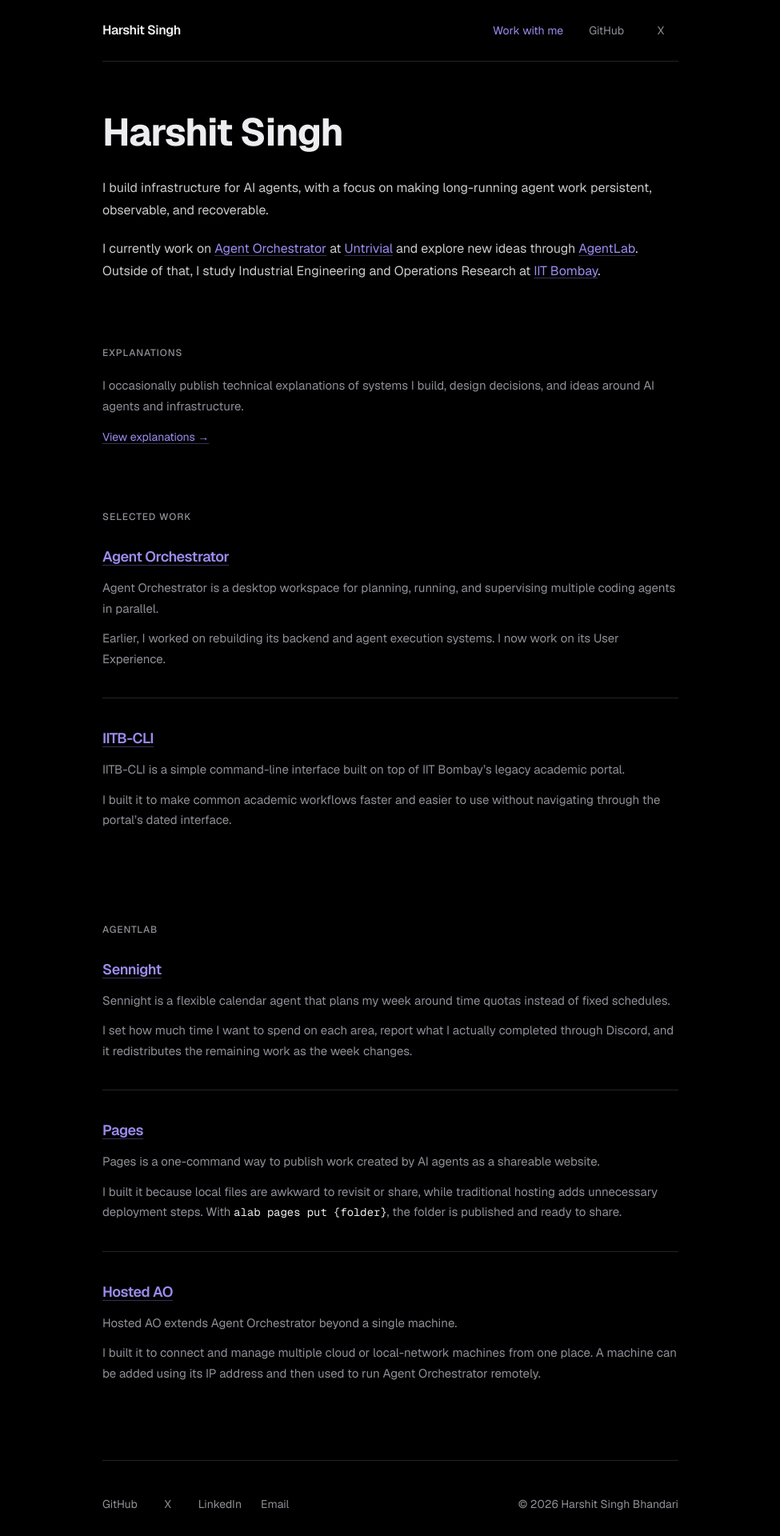
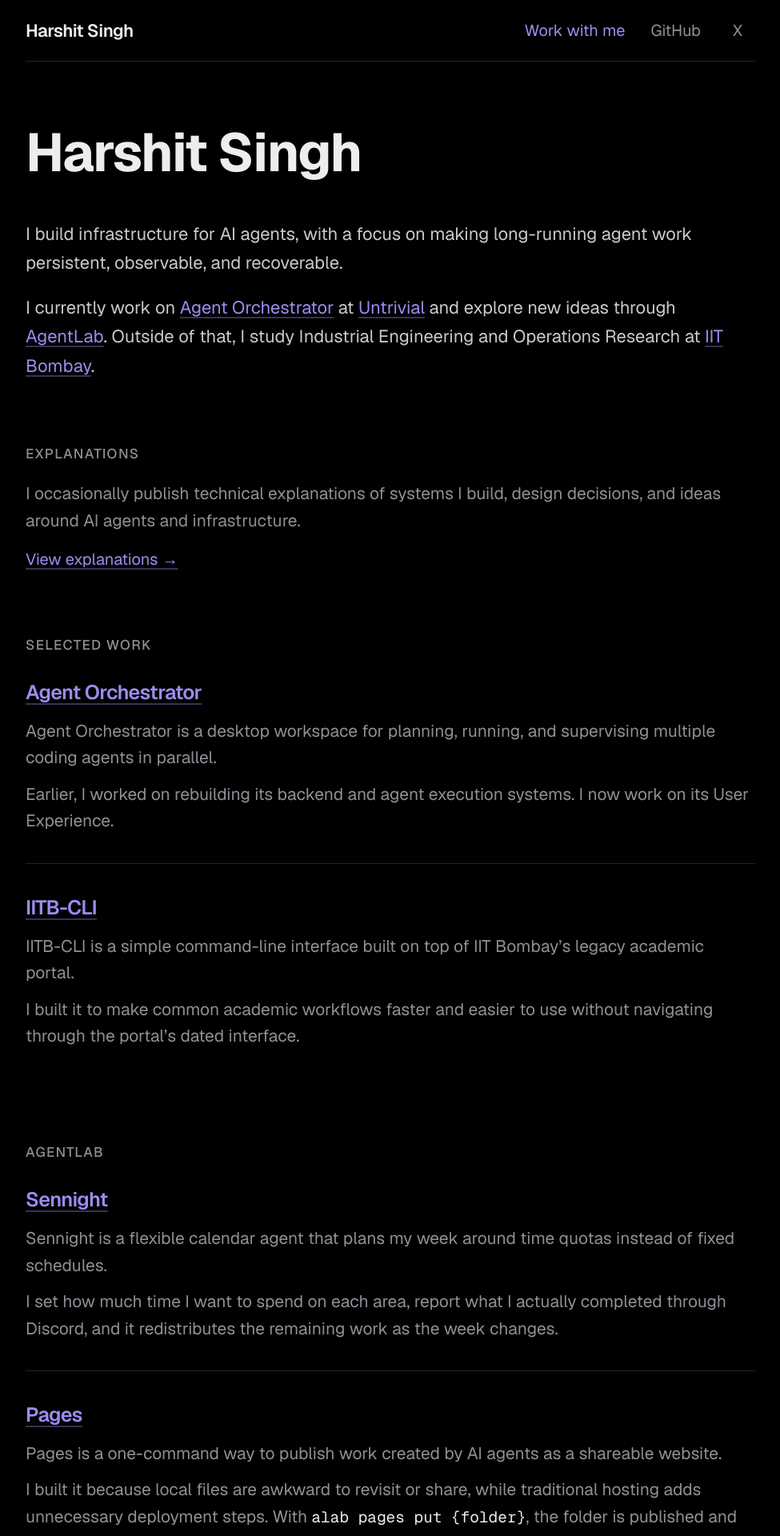
Before and after one commit to harshitsinghbhandari/portfolio, a Next.js app: page / in a window 1280 px wide. Shown: the top 1920 px of the page at 80% size, without its empty margins (152-1127 px from the left). Built offline with nearby package versions, Linux system fonts and the light colour scheme.

Commit message:
Update site typography and engagement details

```diff
--- a/app/explanations/page.tsx
+++ b/app/explanations/page.tsx
@@ -15,11 +15,11 @@
   return (
     <div className="container-page pb-24 pt-12 md:pt-16">
       <section>
-        <h1 className="text-4xl font-bold tracking-tight text-text md:text-5xl">
+        <h1 className="text-[50px] font-bold tracking-tight text-text md:text-[67px]">
           Explanations
         </h1>
         <article className="mt-10" aria-labelledby="video-spawning">
-          <h2 id="video-spawning" className="text-xl font-semibold tracking-tight text-text sm:text-2xl">
+          <h2 id="video-spawning" className="text-[28px] font-semibold tracking-tight text-text sm:text-[34px]">
             <a
               href="https://www.youtube.com/watch?v=09TkoeR6qJQ"
               target="_blank"
@@ -41,7 +41,7 @@
           </div>
         </article>
         <article className="mt-16 md:mt-20" aria-labelledby="video-overview">
-          <h2 id="video-overview" className="text-xl font-semibold tracking-tight text-text sm:text-2xl">
+          <h2 id="video-overview" className="text-[28px] font-semibold tracking-tight text-text sm:text-[34px]">
             <a
               href="https://www.youtube.com/watch?v=kyIOfoNaPQ0"
               target="_blank"
@@ -61,7 +61,7 @@
               allowFullScreen
             />
           </div>
-          <div className="mt-6 space-y-5 text-[15px] leading-[1.7] text-muted">
+          <div className="mt-6 space-y-5 text-[21px] leading-[1.6] text-muted">
             <p>
               I worked on Agent Orchestrator’s backend, and in this video I explain how the system works internally.
             </p>
--- a/app/globals.css
+++ b/app/globals.css
@@ -37,11 +37,11 @@
 
 @layer components {
   .container-page {
-    @apply mx-auto w-full max-w-page px-5 sm:px-6;
+    @apply mx-auto w-full px-5 sm:px-6 md:w-3/4;
   }
 
   .label {
-    @apply font-sans text-xs font-medium uppercase tracking-[0.08em] text-muted;
+    @apply font-sans text-[17px] font-medium uppercase tracking-[0.08em] text-muted;
   }
 
   .hairline {
--- a/app/page.tsx
+++ b/app/page.tsx
@@ -32,10 +32,10 @@
         dangerouslySetInnerHTML={{ __html: JSON.stringify(homeLd) }}
       />
       <section>
-        <h1 className="text-4xl font-bold tracking-tight text-text md:text-5xl">
+        <h1 className="text-[50px] font-bold tracking-tight text-text md:text-[67px]">
           Harshit Singh
         </h1>
-        <div className="mt-8 space-y-5 text-[16px] leading-[1.75] text-text/85">
+        <div className="mt-8 space-y-5 text-[22px] leading-[1.65] text-text/85">
           <p>
             I build infrastructure for AI agents, with a focus on making long-running agent
             work persistent, observable, and recoverable.
@@ -86,11 +86,11 @@
         <h2 id="explanations-heading" className="label">
           Explanations
         </h2>
-        <p className="mt-5 text-[15px] leading-[1.7] text-muted">
+        <p className="mt-5 text-[21px] leading-[1.6] text-muted">
           I occasionally publish technical explanations of systems I build, design
           decisions, and ideas around AI agents and infrastructure.
         </p>
-        <a href="/explanations" className={`${externalLinkClass} mt-4 inline-block text-sm`}>
+        <a href="/explanations" className={`${externalLinkClass} mt-4 inline-block text-[20px]`}>
           View explanations →
         </a>
       </section>
@@ -101,7 +101,7 @@
         </h2>
         <div className="mt-7 divide-y divide-border">
           <article className="pb-9">
-            <h3 className="text-lg font-semibold tracking-tight text-text">
+            <h3 className="text-[25px] font-semibold tracking-tight text-text">
               <a
                 href="https://github.com/Untrivial-ai/agent-orchestrator"
                 target="_blank"
@@ -111,7 +111,7 @@
                 Agent Orchestrator
               </a>
             </h3>
-            <div className="mt-3 space-y-3 text-[15px] leading-[1.7] text-muted">
+            <div className="mt-3 space-y-3 text-[21px] leading-[1.6] text-muted">
               <p>
                 Agent Orchestrator is a desktop workspace for planning, running, and
                 supervising multiple coding agents in parallel.
@@ -124,7 +124,7 @@
           </article>
 
           <article className="py-9">
-            <h3 className="text-lg font-semibold tracking-tight text-text">
+            <h3 className="text-[25px] font-semibold tracking-tight text-text">
               <a
                 href="https://github.com/harshitsinghbhandari/iitb"
                 target="_blank"
@@ -134,7 +134,7 @@
                 IITB-CLI
               </a>
             </h3>
-            <div className="mt-3 space-y-3 text-[15px] leading-[1.7] text-muted">
+            <div className="mt-3 space-y-3 text-[21px] leading-[1.6] text-muted">
               <p>
                 IITB-CLI is a simple command-line interface built on top of IIT Bombay’s
                 legacy academic portal.
@@ -154,7 +154,7 @@
         </h2>
         <div className="mt-7 divide-y divide-border">
           <article className="pb-9">
-            <h3 className="text-lg font-semibold tracking-tight text-text">
+            <h3 className="text-[25px] font-semibold tracking-tight text-text">
               <a
                 href="https://sennight.agentlab.in"
                 target="_blank"
@@ -164,7 +164,7 @@
                 Sennight
               </a>
             </h3>
-            <div className="mt-3 space-y-3 text-[15px] leading-[1.7] text-muted">
+            <div className="mt-3 space-y-3 text-[21px] leading-[1.6] text-muted">
               <p>
                 Sennight is a flexible calendar agent that plans my week around time quotas
                 instead of fixed schedules.
@@ -178,7 +178,7 @@
           </article>
 
           <article className="py-9">
-            <h3 className="text-lg font-semibold tracking-tight text-text">
+            <h3 className="text-[25px] font-semibold tracking-tight text-text">
               <a
                 href="https://github.com/agentlab-in/pages"
                 target="_blank"
@@ -188,7 +188,7 @@
                 Pages
               </a>
             </h3>
-            <div className="mt-3 space-y-3 text-[15px] leading-[1.7] text-muted">
+            <div className="mt-3 space-y-3 text-[21px] leading-[1.6] text-muted">
               <p>
                 Pages is a one-command way to publish work created by AI agents as a
                 shareable website.
@@ -205,7 +205,7 @@
           </article>
 
           <article className="pt-9">
-            <h3 className="text-lg font-semibold tracking-tight text-text">
+            <h3 className="text-[25px] font-semibold tracking-tight text-text">
               <a
                 href="https://github.com/agentlab-in/hosted-ao"
                 target="_blank"
@@ -215,7 +215,7 @@
                 Hosted AO
               </a>
             </h3>
-            <div className="mt-3 space-y-3 text-[15px] leading-[1.7] text-muted">
+            <div className="mt-3 space-y-3 text-[21px] leading-[1.6] text-muted">
               <p>Hosted AO extends Agent Orchestrator beyond a single machine.</p>
               <p>
                 I built it to connect and manage multiple cloud or local-network machines
--- a/components/Footer.tsx
+++ b/components/Footer.tsx
@@ -11,7 +11,7 @@
     <div className="container-page">
       <div className="hairline" />
       <footer className="flex flex-col gap-3 py-8 sm:flex-row sm:items-center sm:justify-between">
-        <div className="-ml-2 flex flex-wrap gap-x-2 gap-y-2 text-sm text-muted">
+        <div className="-ml-2 flex flex-wrap gap-x-2 gap-y-2 text-[20px] text-muted">
           {links.map((l) => (
             <a
               key={l.label}
@@ -24,7 +24,7 @@
             </a>
           ))}
         </div>
-        <p className="text-sm text-muted">© {year} Harshit Singh Bhandari</p>
+        <p className="text-[20px] text-muted">© {year} Harshit Singh Bhandari</p>
       </footer>
     </div>
   )
--- a/components/Navbar.tsx
+++ b/components/Navbar.tsx
@@ -6,12 +6,12 @@
       <nav className="flex items-center justify-between gap-4 py-4" aria-label="Primary">
         <Link
           href="/"
-          className="inline-flex min-h-11 shrink-0 items-center font-semibold tracking-tight text-text no-underline"
+          className="inline-flex min-h-11 shrink-0 items-center text-[22px] font-semibold tracking-tight text-text no-underline"
           aria-label="Home"
         >
           Harshit Singh
         </Link>
-        <div className="flex items-center gap-2 text-sm text-muted sm:gap-4">
+        <div className="flex items-center gap-2 text-[20px] text-muted sm:gap-4">
           <Link
             href="/work-with-me"
             className="inline-flex min-h-11 items-center justify-center px-2 text-accent no-underline transition-colors hover:text-text"
--- a/tailwind.config.ts
+++ b/tailwind.config.ts
@@ -24,9 +24,6 @@
       fontSize: {
         '2xs': ['11px', { lineHeight: '1.5', letterSpacing: '0.1em' }],
       },
-      maxWidth: {
-        page: '768px',
-      },
     },
   },
   plugins: [],
```
Also changed, not shown: app/work-with-me/page.tsx (+42 -25 lines).
